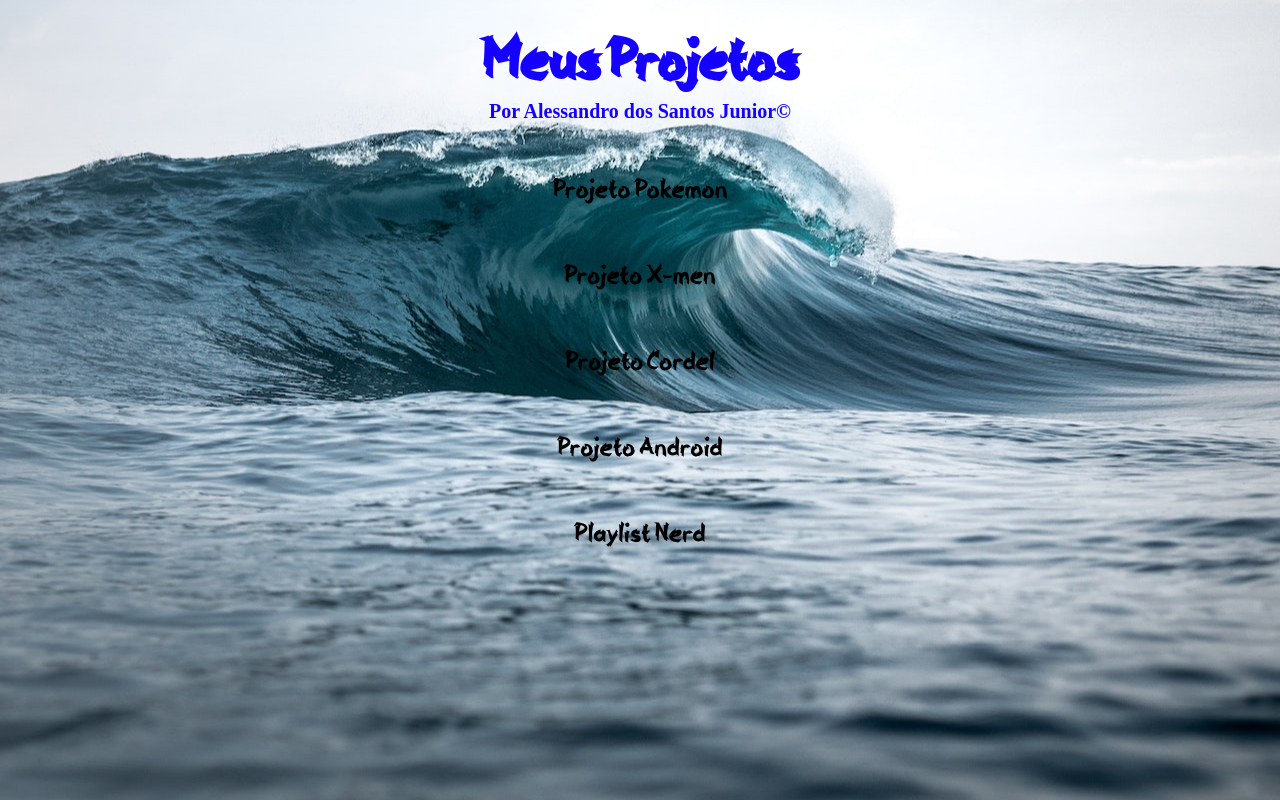
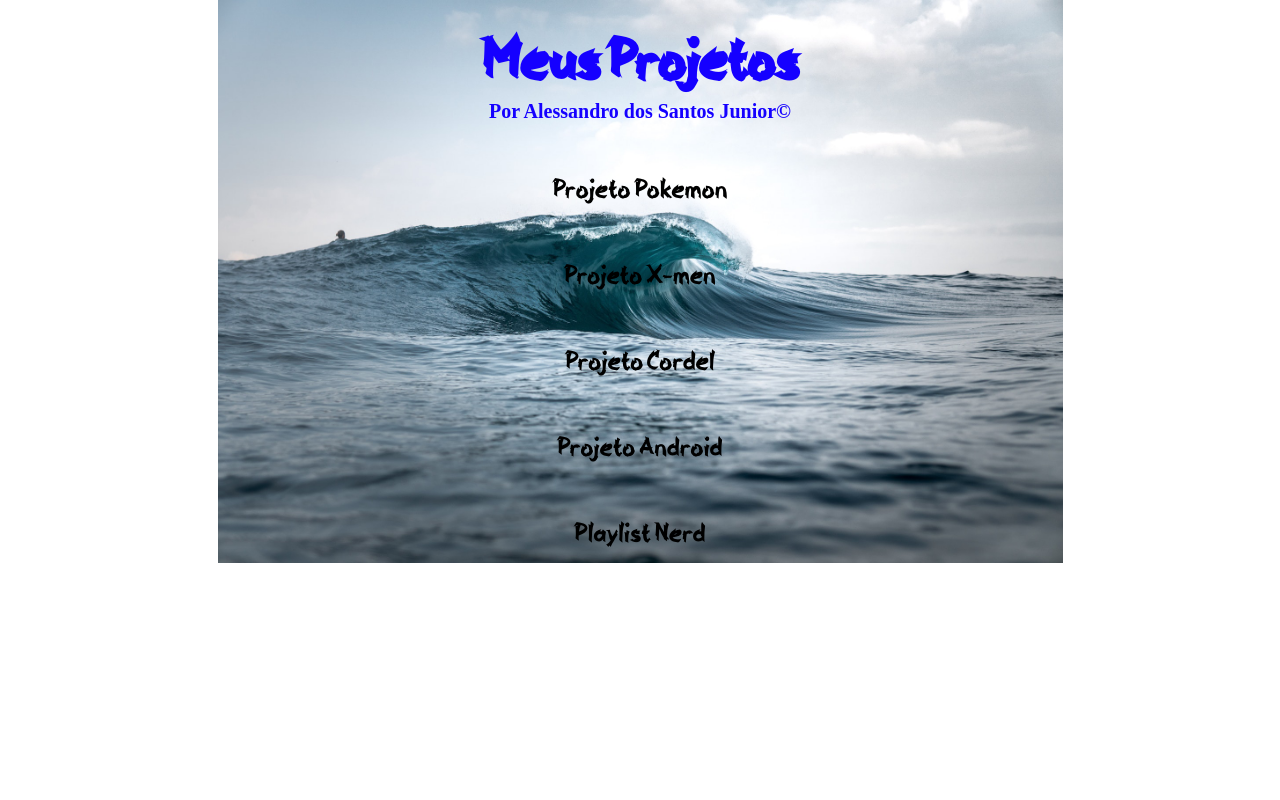
Before and after one commit to AlesantsJr/pagina-divulgacoes, a plain HTML site: page index.html in a window 1280 px wide. Drawn offline with Linux system fonts and the light colour scheme.

Commit message:
Add files via upload

```diff
--- a/css/style.css
+++ b/css/style.css
@@ -15,6 +15,7 @@ body{
     background-image: url(../imagens/background.jpg);
     background-position: center center;
     background-repeat: no-repeat;
+    background-size: contain;
 }
 
 .titulo-cabecalho {
```
